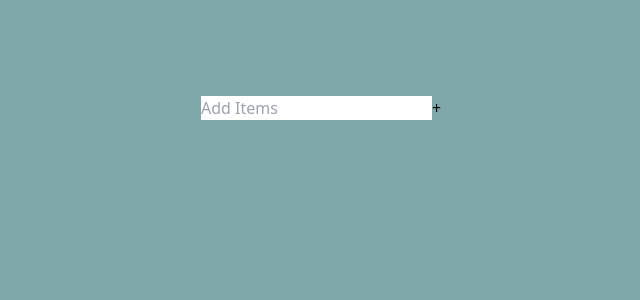
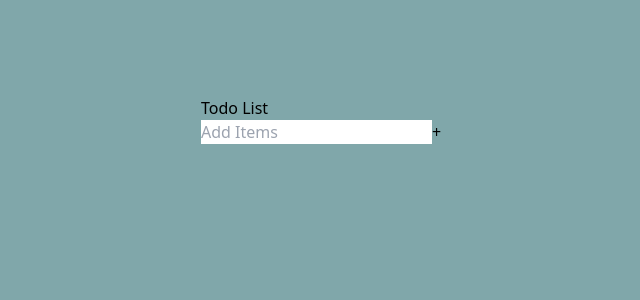
Before and after one commit to bintadam/todo-list, a React (Create React App) app: page / in a window 1280 px wide. Shown: the top 300 px of the page, without its empty margins (183-823 px from the left). Built offline with nearby package versions, Linux system fonts and the light colour scheme.

Commit message:
imported useState

```diff
--- a/src/App.js
+++ b/src/App.js
@@ -1,16 +1,22 @@
+import {useState} from "react";
 import TodoList from "./components/TodoList";
-import Todo from "./components/Todo";
 import AddTodo from "./components/AddTodo"
 
+const items = [
+  {id:1, text:"buy groceries", done: false},
+  {id:1, text:"finish painting", done: true},
+  {id:1, text:"exercise daily", done: false}
+]
+
 function App() {
-return (
-  <div className="bg-custom-green-light h-screen pt-24 p-96">
-    <TodoList/>
-    <Todo/>
-    <AddTodo/>
-
-  </div>
-)
+  const [todos, setTodos] = useState(items)
+  return (
+    <div className="bg-custom-green-light h-screen pt-24 p-96">
+      <h1>Todo List</h1>
+      <AddTodo/>
+      <TodoList/>
+    </div>
+  )
 }
 
 export default App;
--- a/src/components/AddTodo.js
+++ b/src/components/AddTodo.js
@@ -1,9 +1,9 @@
 function AddTodo(){
     return (
-        <div>
+        <form>
             <input placeholder="Add Items"/>
             <button className="">+</button>
-        </div>
+        </form>
     )
 }
 
```
